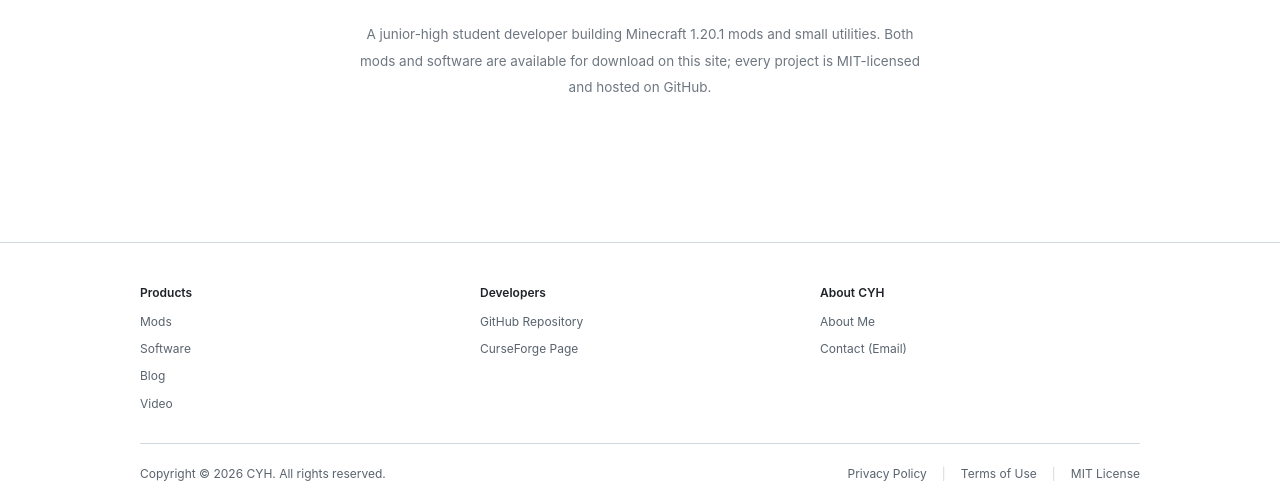
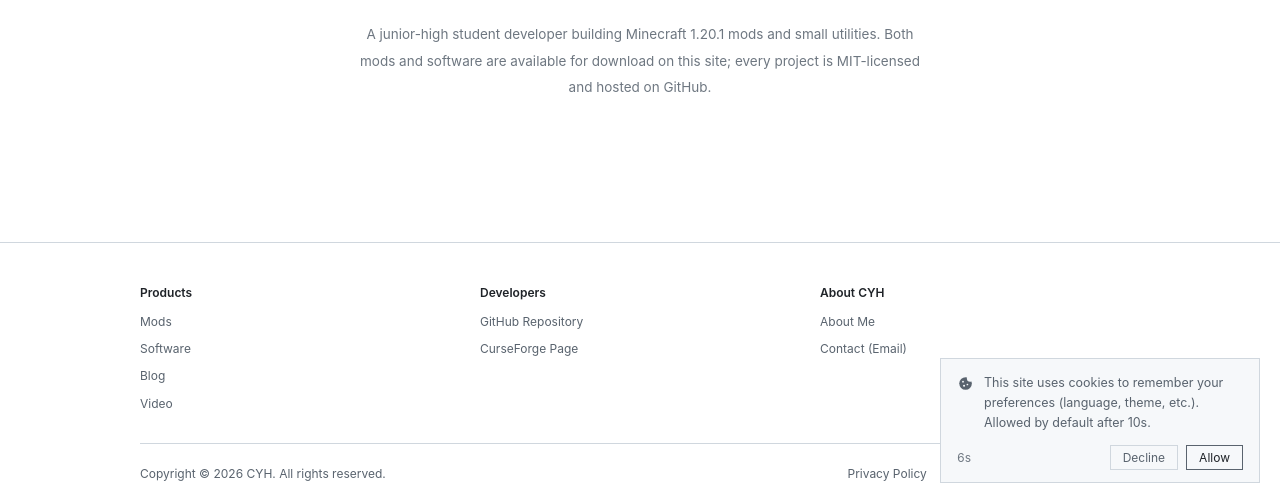
Before and after one commit to ChengYouHang/ChengYouHang.github.io, a plain HTML site: page home/index.html in a window 1280 px wide. Shown: the part 297-800 px from the top of the page. Drawn offline with Linux system fonts and the light colour scheme.

Commit message:
Cookie prompt on first visit, default-allow after 10s, generic pref storage, cookie icon

```diff
--- a/home/index.html
+++ b/home/index.html
@@ -10,8 +10,17 @@
 <script>
   // 主题在首帧前定好，避免闪白；脏值兜底
   (function () {
-    var saved = null;
-    try { saved = localStorage.getItem('cyh-theme'); } catch (e) {}
+    function readCookie(n) {
+      var m = document.cookie.match(new RegExp('(?:^|; )' + n + '=([^;]*)'));
+      return m ? decodeURIComponent(m[1]) : null;
+    }
+    var saved = readCookie('cyh_theme');   /* 同意过 Cookie 才会存在 */
+    if (saved !== 'light' && saved !== 'dark') {
+      try {
+        var legacy = localStorage.getItem('cyh-theme');   /* 兼容老访客 */
+        if (legacy === 'light' || legacy === 'dark') saved = legacy;
+      } catch (e) {}
+    }
     if (saved !== 'light' && saved !== 'dark') {
       var prefersLight = window.matchMedia && window.matchMedia('(prefers-color-scheme: light)').matches;
       saved = prefersLight ? 'light' : 'dark';
@@ -498,8 +507,25 @@
 
   .cookie-note[hidden] { display: none; }
 
+  .cookie-head {
+    display: flex;
+    align-items: flex-start;
+    gap: 9px;
+    margin-bottom: 12px;
+  }
+
+  .cookie-ico {
+    flex: 0 0 auto;
+    width: 18px;
+    height: 18px;
+    margin-top: 1px;
+    color: var(--muted);
+  }
+
+  .cookie-ico .cookie-hole { fill: var(--panel); }
+
   .cookie-note p {
-    margin: 0 0 12px;
+    margin: 0;
     font-size: 12.5px;
     line-height: 1.6;
     color: var(--muted);
@@ -639,7 +665,16 @@
 
 <div class="cookie-note" id="cookie-note" role="dialog" aria-live="polite"
      aria-labelledby="cookie-note-text" hidden>
-  <p id="cookie-note-text" data-i18n="cookie.text">本站使用 Cookie 记录你的语言选择，是否允许？</p>
+  <div class="cookie-head">
+    <svg class="cookie-ico" viewBox="0 0 24 24" aria-hidden="true" focusable="false">
+      <circle cx="11.4" cy="12.6" r="8.4" fill="currentColor"/>
+      <circle cx="17.6" cy="5.9" r="4.4" class="cookie-hole"/>
+      <circle cx="8" cy="10.2" r="1.25" class="cookie-hole"/>
+      <circle cx="9.4" cy="15.6" r="1.35" class="cookie-hole"/>
+      <circle cx="13.9" cy="14" r="1.15" class="cookie-hole"/>
+    </svg>
+    <p id="cookie-note-text" data-i18n="cookie.text">本站使用 Cookie 记住你的偏好（语言、主题等）。10 秒后默认允许。</p>
+  </div>
   <div class="cookie-actions">
     <span class="cookie-count" id="cookie-count">10s</span>
     <button type="button" id="cookie-decline" data-i18n="cookie.decline">不允许</button>
@@ -669,7 +704,7 @@
       title: 'CYH CLOUD',
       intro: '初中生开发者，开发 Minecraft 1.20.1 模组与各类小型软件。模组和软件均在本站提供下载；全部项目采用 MIT 协议开源，代码托管于 GitHub。',
       cookie: {
-        text: '本站使用 Cookie 记录你的语言选择，是否允许？',
+        text: '本站使用 Cookie 记住你的偏好（语言、主题等）。10 秒后默认允许。',
         allow: '允许',
         decline: '不允许'
       },
@@ -688,7 +723,7 @@
       title: 'CYH CLOUD',
       intro: '國中生開發者，開發 Minecraft 1.20.1 模組與各類小型軟體。模組與軟體均在本站提供下載；全部專案採用 MIT 協議開源，程式碼託管於 GitHub。',
       cookie: {
-        text: '本站使用 Cookie 記錄你的語言選擇，是否允許？',
+        text: '本站使用 Cookie 記住你的偏好（語言、主題等）。10 秒後預設允許。',
         allow: '允許',
         decline: '不允許'
       },
@@ -707,7 +742,7 @@
       title: 'CYH CLOUD',
       intro: 'A junior-high student developer building Minecraft 1.20.1 mods and small utilities. Both mods and software are available for download on this site; every project is MIT-licensed and hosted on GitHub.',
       cookie: {
-        text: 'This site uses a cookie to remember your language choice. Allow?',
+        text: 'This site uses cookies to remember your preferences (language, theme, etc.). Allowed by default after 10s.',
         allow: 'Allow',
         decline: 'Decline'
       },
@@ -726,7 +761,7 @@
       title: 'CYH CLOUD',
       intro: 'A junior-high student developer building Minecraft 1.20.1 mods and small utilities. Both mods and software are available for download on this site; every project is MIT-licensed and hosted on GitHub.',
       cookie: {
-        text: 'This site uses a cookie to remember your language choice. Allow?',
+        text: 'This site uses cookies to remember your preferences (language, theme, etc.). Allowed by default after 10s.',
         allow: 'Allow',
         decline: 'Decline'
       },
@@ -745,7 +780,7 @@
       title: 'CYH CLOUD',
       intro: "Développeur collégien : je crée des mods Minecraft 1.20.1 et de petits logiciels. Les mods comme les logiciels sont téléchargeables sur ce site ; tous les projets sont open source sous licence MIT et hébergés sur GitHub.",
       cookie: {
-        text: 'Ce site utilise un cookie pour mémoriser votre langue. Autoriser ?',
+        text: 'Ce site utilise des cookies pour mémoriser vos préférences (langue, thème…). Autorisé par défaut après 10 s.',
         allow: 'Autoriser',
         decline: 'Refuser'
       },
@@ -764,7 +799,7 @@
       title: 'CYH CLOUD',
       intro: 'Schüler und Entwickler: Ich baue Minecraft-1.20.1-Mods und kleine Programme. Mods und Software gibt es beide hier zum Download; alle Projekte sind unter MIT-Lizenz open source und auf GitHub gehostet.',
       cookie: {
-        text: 'Diese Website verwendet ein Cookie, um Ihre Sprache zu speichern. Erlauben?',
+        text: 'Diese Website verwendet Cookies, um Ihre Einstellungen (Sprache, Design usw.) zu speichern. Nach 10 s automatisch erlaubt.',
         allow: 'Erlauben',
         decline: 'Ablehnen'
       },
@@ -783,7 +818,7 @@
       title: 'CYH CLOUD',
       intro: '中学生開発者。Minecraft 1.20.1 の Mod と小規模なソフトウェアを開発しています。Mod もソフトウェアも当サイトからダウンロードできます。すべてのプロジェクトは MIT ライセンスでオープンソース化し、GitHub で公開しています。',
       cookie: {
-        text: 'このサイトは言語設定を保存するために Cookie を使用します。許可しますか？',
+        text: 'このサイトは Cookie を使用して設定（言語・テーマなど）を保存します。10 秒後に自動的に許可されます。',
         allow: '許可',
         decline: '拒否'
       },
@@ -802,7 +837,7 @@
       title: 'CYH CLOUD',
       intro: '중학생 개발자로, Minecraft 1.20.1 모드와 각종 소형 소프트웨어를 개발합니다. 모드와 소프트웨어 모두 이 사이트에서 내려받을 수 있습니다. 모든 프로젝트는 MIT 라이선스로 오픈소스이며 GitHub에 호스팅됩니다.',
       cookie: {
-        text: '이 사이트는 언어 설정을 저장하기 위해 쿠키를 사용합니다. 허용하시겠습니까?',
+        text: '이 사이트는 쿠키를 사용해 설정(언어, 테마 등)을 저장합니다. 10초 후 자동으로 허용됩니다.',
         allow: '허용',
         decline: '거부'
       },
@@ -821,7 +856,7 @@
       title: 'CYH CLOUD',
       intro: 'Desarrollador de secundaria: creo mods de Minecraft 1.20.1 y pequeños programas. Tanto los mods como el software se pueden descargar en este sitio; todos los proyectos son open source bajo licencia MIT y están alojados en GitHub.',
       cookie: {
-        text: 'Este sitio usa una cookie para recordar tu idioma. ¿Permitir?',
+        text: 'Este sitio usa cookies para recordar tus preferencias (idioma, tema, etc.). Permitido por defecto tras 10 s.',
         allow: 'Permitir',
         decline: 'Rechazar'
       },
@@ -840,7 +875,7 @@
       title: 'CYH CLOUD',
       intro: 'Разработчик-школьник: делаю моды для Minecraft 1.20.1 и небольшие программы. И моды, и программы можно скачать на этом сайте; все проекты с открытым исходным кодом под лицензией MIT, размещены на GitHub.',
       cookie: {
-        text: 'Сайт использует cookie, чтобы запомнить язык. Разрешить?',
+        text: 'Сайт использует cookie для сохранения настроек (язык, тема и т. д.). Через 10 с разрешено по умолчанию.',
         allow: 'Разрешить',
         decline: 'Запретить'
       },
@@ -917,9 +952,11 @@
     selects.forEach(function (sel) { sel.value = code; });
   }
 
-  /* ---------- 语言偏好 Cookie（首次检测，手动切换需同意） ---------- */
+  /* ---------- Cookie 同意与偏好存储（通用，不止语言） ---------- */
+  var CONSENT_COOKIE = 'cyh_consent';     /* 1 = 允许用 Cookie 记录偏好 */
   var LANG_COOKIE = 'cyh_lang';
-  var CONSENT_COOKIE = 'cyh_lang_consent';
+  var THEME_COOKIE = 'cyh_theme';
+  var PREF_DAYS = 365;
   var NOTE_SECONDS = 10;
 
   var cookieNote = document.getElementById('cookie-note');
@@ -929,7 +966,7 @@
   var noteTimer = null;
   var noteLeft = NOTE_SECONDS;
   var declined = false;
-  try { declined = sessionStorage.getItem('cyh_lang_declined') === '1'; } catch (e) {}
+  try { declined = sessionStorage.getItem('cyh_cookie_declined') === '1'; } catch (e) {}
 
   function readCookie(name) {
     var m = document.cookie.match(new RegExp('(?:^|; )' + name + '=([^;]*)'));
@@ -943,12 +980,18 @@
       '; expires=' + exp.toUTCString() + '; path=/; SameSite=Lax';
   }
 
-  function hasLangConsent() { return readCookie(CONSENT_COOKIE) === '1'; }
+  function hasConsent() { return readCookie(CONSENT_COOKIE) === '1'; }
 
-  function saveLanguage(code) {
-    if (!hasLangConsent()) return false;
-    writeCookie(LANG_COOKIE, code, 365);
+  /* 所有偏好统一走这里：没同意就一个字都不写（以后加新偏好也只需调 setPref） */
+  function setPref(name, value) {
+    if (!hasConsent()) return false;
+    writeCookie(name, value, PREF_DAYS);
     return true;
+  }
+
+  function rememberCurrentPrefs() {
+    writeCookie(LANG_COOKIE, root.lang, PREF_DAYS);
+    writeCookie(THEME_COOKIE, root.getAttribute('data-theme') === 'light' ? 'light' : 'dark', PREF_DAYS);
   }
 
   function hideCookieNote() {
@@ -959,8 +1002,21 @@
     }, 200);
   }
 
+  /* 默认允许：倒计时走完 = 同意 */
+  function acceptCookies() {
+    writeCookie(CONSENT_COOKIE, '1', PREF_DAYS);
+    rememberCurrentPrefs();
+    hideCookieNote();
+  }
+
+  function declineCookies() {
+    declined = true;
+    try { sessionStorage.setItem('cyh_cookie_declined', '1'); } catch (e) {}
+    hideCookieNote();
+  }
+
   function showCookieNote() {
-    if (declined || hasLangConsent()) return;
+    if (declined || hasConsent()) return;
 
     cookieNote.hidden = false;
     void cookieNote.offsetWidth;      /* 触发重排，让过渡生效 */
@@ -972,29 +1028,17 @@
     noteTimer = setInterval(function () {
       noteLeft -= 1;
       cookieCount.textContent = (noteLeft > 0 ? noteLeft : 0) + 's';
-      if (noteLeft <= 0) {
-        hideCookieNote();             /* 倒计时结束未选择 = 不记录 */
-      }
+      if (noteLeft <= 0) acceptCookies();   /* 10 秒无操作：默认允许 */
     }, 1000);
   }
 
-  cookieAllow.addEventListener('click', function () {
-    writeCookie(CONSENT_COOKIE, '1', 365);
-    saveLanguage(root.lang);
-    hideCookieNote();
-  });
-
-  cookieDecline.addEventListener('click', function () {
-    declined = true;
-    try { sessionStorage.setItem('cyh_lang_declined', '1'); } catch (e) {}
-    hideCookieNote();
-  });
+  cookieAllow.addEventListener('click', acceptCookies);
+  cookieDecline.addEventListener('click', declineCookies);
 
   selects.forEach(function (sel) {
     sel.addEventListener('change', function () {
       applyLanguage(sel.value);
-      if (saveLanguage(sel.value)) return;
-      if (!declined) showCookieNote();
+      setPref(LANG_COOKIE, sel.value);
     });
   });
 
@@ -1003,7 +1047,7 @@
     var next = theme === 'light' ? 'light' : 'dark';
     root.setAttribute('data-theme', next);
 
-    try { localStorage.setItem('cyh-theme', next); } catch (e) {}
+    setPref(THEME_COOKIE, next);
 
     if (themeColorMeta) {
       themeColorMeta.setAttribute('content', next === 'dark' ? '#0d1117' : '#ffffff');
@@ -1058,8 +1102,8 @@
   /* ---------- 初始化 ---------- */
   buildOptions();
 
-  /* 首次访问：跟随浏览器语言；已同意过 Cookie 且存过偏好：用存的语言 */
-  var storedLang = hasLangConsent() ? readCookie(LANG_COOKIE) : null;
+  /* 已同意过：沿用存下的语言；没同意：跟随浏览器语言 */
+  var storedLang = hasConsent() ? readCookie(LANG_COOKIE) : null;
   var initialLang = storedLang
     ? resolveLanguage(storedLang)
     : resolveLanguage(navigator.language || navigator.userLanguage);
@@ -1067,6 +1111,11 @@
   applyLanguage(initialLang);
   setTheme(root.getAttribute('data-theme'));
 
+  /* 首次进站就提示 Cookie（默认允许，10 秒倒计时） */
+  if (!hasConsent() && !declined) {
+    setTimeout(showCookieNote, 700);
+  }
+
   window.addEventListener('load', function () {
     requestAnimationFrame(function () { root.classList.remove('preload'); });
   });
```
